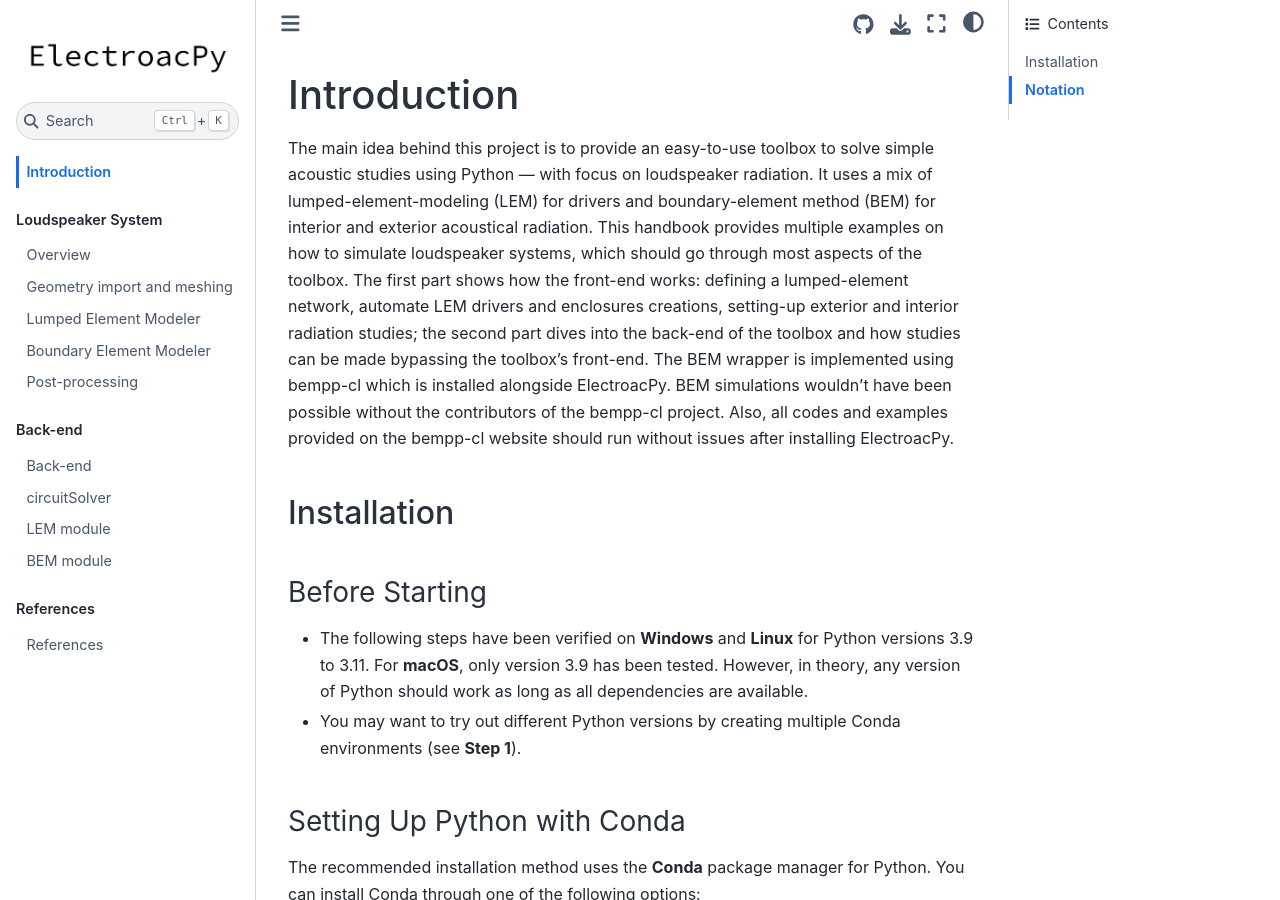
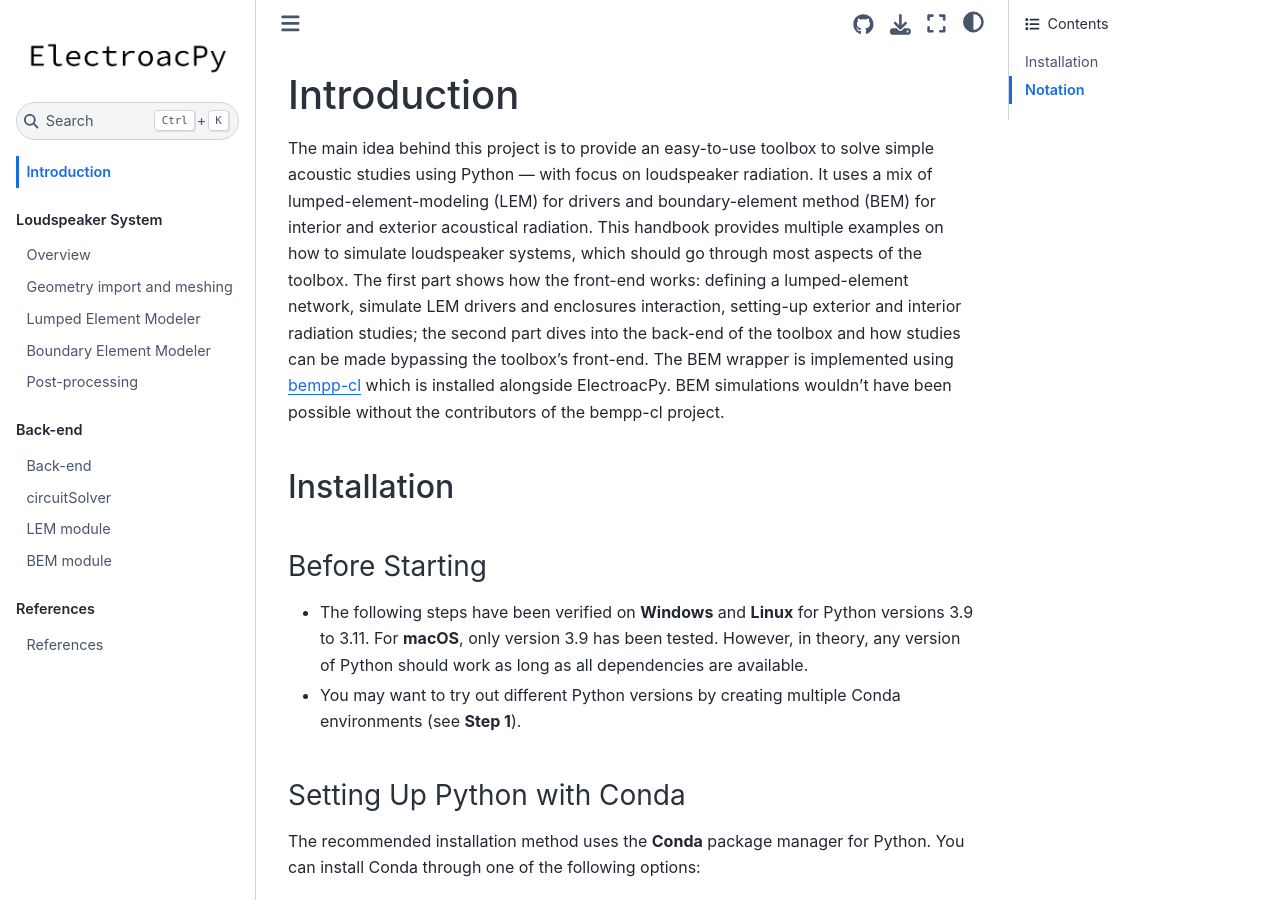
Before and after one commit to TomMunoz3772/electroacPy, a Jupyter Book: the page built from docs/01-introduction.md, in a window 1280 px wide and 900 px high. Built offline with Jupyter Book 1.0.4 settings and Sphinx 7.4.7 and the Sphinx Book theme 1.1.4, drawn with Linux system fonts in a browser that asks for light colours.

Commit message:
Update 01-introduction.md

```diff
--- a/docs/01-introduction.md
+++ b/docs/01-introduction.md
@@ -1,5 +1,5 @@
 # Introduction
-The main idea behind this project is to provide an easy-to-use toolbox to solve simple acoustic studies using Python --- with focus on loudspeaker radiation. It uses a mix of lumped-element-modeling (LEM) for drivers and boundary-element method (BEM) for interior and exterior acoustical radiation. This handbook provides multiple examples on how to simulate loudspeaker systems, which should go through most aspects of the toolbox. The first part shows how the front-end works: defining a lumped-element network, automate LEM drivers and enclosures creations, setting-up exterior and interior radiation studies; the second part dives into the back-end of the toolbox and how studies can be made bypassing the toolbox’s front-end. The BEM wrapper is implemented using bempp-cl which is installed alongside ElectroacPy. BEM simulations wouldn’t have been possible without the contributors of the bempp-cl project. Also, all codes and examples provided on the bempp-cl website should run without issues after installing ElectroacPy.
+The main idea behind this project is to provide an easy-to-use toolbox to solve simple acoustic studies using Python --- with focus on loudspeaker radiation. It uses a mix of lumped-element-modeling (LEM) for drivers and boundary-element method (BEM) for interior and exterior acoustical radiation. This handbook provides multiple examples on how to simulate loudspeaker systems, which should go through most aspects of the toolbox. The first part shows how the front-end works: defining a lumped-element network, simulate LEM drivers and enclosures interaction, setting-up exterior and interior radiation studies; the second part dives into the back-end of the toolbox and how studies can be made bypassing the toolbox’s front-end. The BEM wrapper is implemented using [bempp-cl](https://bempp.com/) which is installed alongside ElectroacPy. BEM simulations wouldn’t have been possible without the contributors of the bempp-cl project.
 
 ## Installation
 #### Before Starting
```
